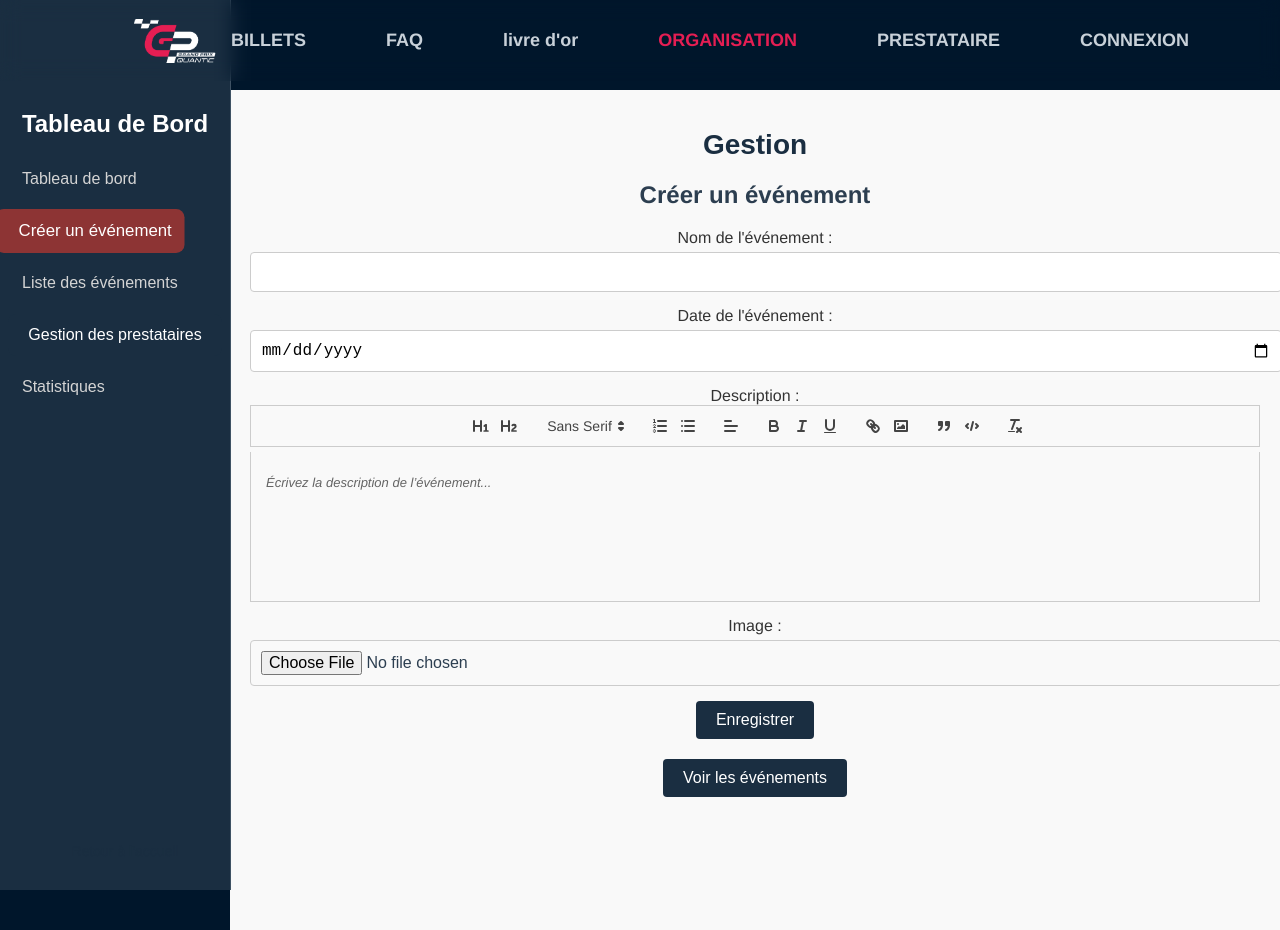
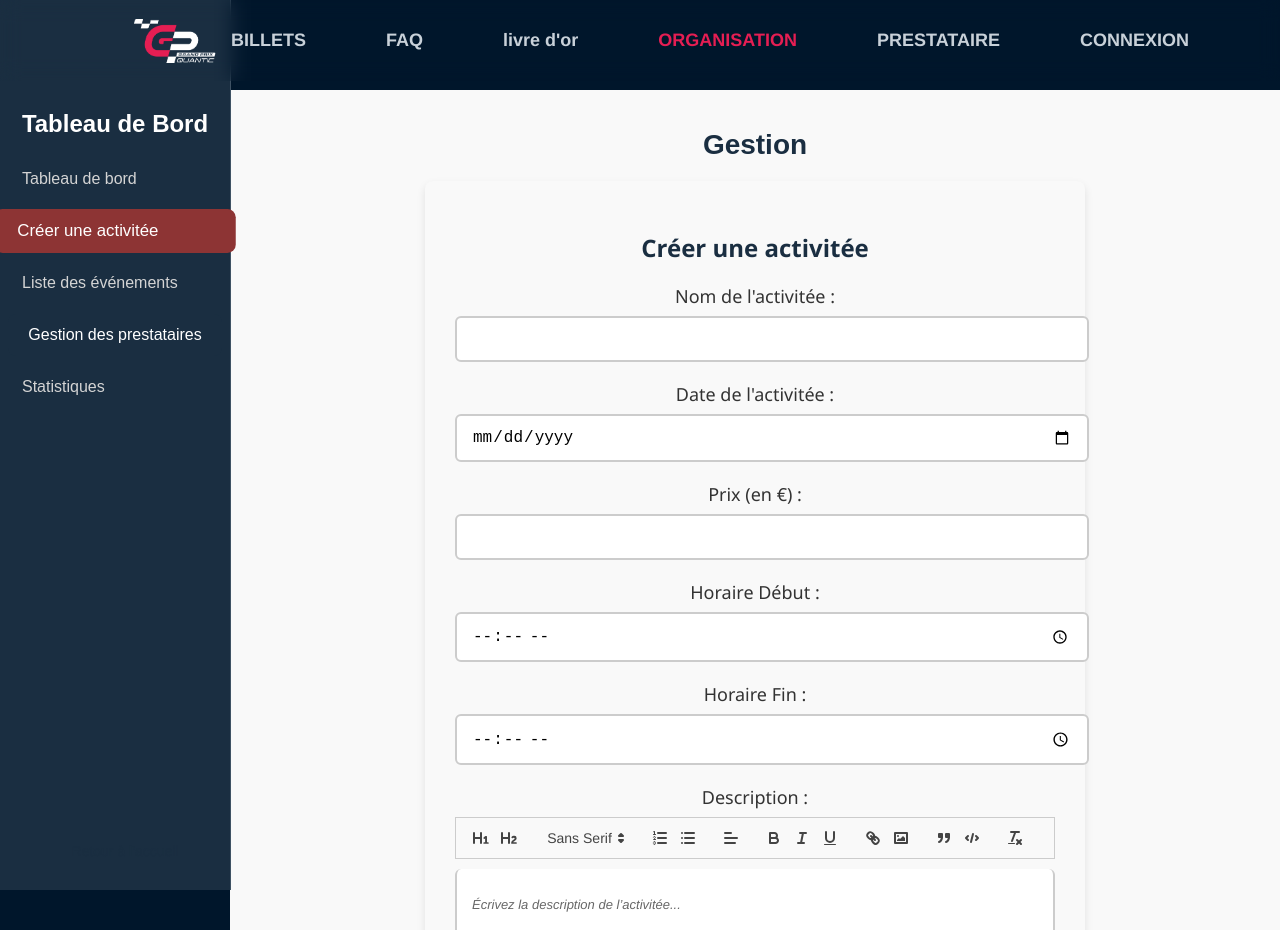
Before and after one commit to SemihAslan123/QuanticGP, a Vue app: page /organisation in a window 1280 px wide. Built offline with nearby package versions, Linux system fonts and the light colour scheme; a web font is replaced by a local one.

Commit message:
Modification actrivitée

```diff
--- a/src/styles/OrganisationPage.css
+++ b/src/styles/OrganisationPage.css
@@ -110,44 +110,90 @@ body, html {
     color: #1a2e41;
     font-family: "Goldman", sans-serif;
 }
-
 /* ========================= Formulaire d'événements ========================= */
 
+.event-form-orga {
+    background-color: #f9f9f9;
+    padding: 30px;
+    border-radius: 8px;
+    box-shadow: 0 4px 8px rgba(0, 0, 0, 0.1);
+    width: 100%;
+    max-width: 600px;
+    margin: 0 auto;
+    font-family: 'Segoe UI', Tahoma, Geneva, Verdana, sans-serif;
+}
+
+.event-form-orga h2 {
+    font-size: 24px;
+    color: #1a2e41;
+    text-align: center;
+    margin-bottom: 20px;
+}
+
 .event-form-orga .form-group-orga {
-    margin-bottom: 15px;
+    margin-bottom: 20px;
 }
 
 .event-form-orga label {
-    font-size: 16px;
+    font-size: 18px;
     color: #333;
+    display: block;
+    margin-bottom: 8px;
 }
 
 .event-form-orga input[type="text"],
 .event-form-orga input[type="date"],
-.event-form-orga input[type="file"] {
+.event-form-orga input[type="number"],
+.event-form-orga input[type="time"],
+.event-form-orga input[type="file"],
+.event-form-orga textarea {
     width: 100%;
-    padding: 10px;
-    margin-top: 5px;
-    border: 1px solid #ccc;
-    border-radius: 4px;
+    padding: 12px 15px;
+    border: 2px solid #ccc;
+    border-radius: 6px;
     font-size: 16px;
+    background-color: #fff;
+    transition: border-color 0.3s ease-in-out;
+}
+
+.event-form-orga input[type="text"]:focus,
+.event-form-orga input[type="date"]:focus,
+.event-form-orga input[type="number"]:focus,
+.event-form-orga input[type="time"]:focus,
+.event-form-orga input[type="file"]:focus,
+.event-form-orga textarea:focus {
+    border-color: #1a2e41;
+    outline: none;
 }
 
 .event-form-orga .editor-container-orga {
-    border: 1px solid #ccc;
+    border: 2px solid #ccc;
     min-height: 150px;
-    padding: 10px;
-    margin-top: 5px;
+    padding: 15px;
+    margin-top: 10px;
+    border-radius: 6px;
+    background-color: #fff;
+    transition: border-color 0.3s ease-in-out;
+}
+
+.event-form-orga .editor-container-orga:focus {
+    border-color: #1a2e41;
+}
+
+textarea {
+    resize: vertical;
 }
 
 button {
-    padding: 10px 20px;
+    padding: 12px 25px;
     background-color: #1a2e41;
     color: white;
     border: none;
-    border-radius: 4px;
+    border-radius: 6px;
     cursor: pointer;
-    font-size: 16px;
+    font-size: 18px;
+    width: 100%;
+    transition: background-color 0.3s ease-in-out;
 }
 
 button:hover {
@@ -161,6 +207,65 @@ button:focus {
 button[type="submit"]:disabled {
     background-color: #ccc;
     cursor: not-allowed;
+}
+
+button[type="submit"]:disabled:hover {
+    background-color: #ccc;
+}
+
+/* Style des messages d'erreur (si nécessaire) */
+.event-form-orga .error-message {
+    color: #e74c3c;
+    font-size: 14px;
+    margin-top: 5px;
+}
+
+/* Limiter la taille de l'image */
+.event-form-orga img {
+    max-width: 100%;
+    height: auto;
+    margin-top: 10px;
+    border-radius: 8px;
+}
+
+/* Limiter le champ du prix à un format correct */
+.event-form-orga input[type="number"] {
+    -moz-appearance: textfield; /* Désactive les flèches sur certains navigateurs */
+}
+
+.event-form-orga input[type="number"]::-webkit-outer-spin-button,
+.event-form-orga input[type="number"]::-webkit-inner-spin-button {
+    -webkit-appearance: none;
+    margin: 0;
+}
+
+/* Amélioration des boutons de navigation */
+.event-form-orga .actions-orga {
+    display: flex;
+    justify-content: center;
+    margin-top: 20px;
+}
+
+.event-form-orga .actions-orga button {
+    margin-top: 10px;
+    padding: 10px 20px;
+    background-color: #1a2e41;
+    color: white;
+    border: none;
+    border-radius: 6px;
+    font-size: 16px;
+    cursor: pointer;
+    width: 100%;
+    max-width: 180px;
+    transition: background-color 0.3s ease-in-out;
+}
+
+.event-form-orga .actions-orga button:hover {
+    background-color: #2a3e58;
+}
+
+.event-form-orga .actions-orga button:focus {
+    outline: none;
 }
 
 /* ========================= Liste des événements ========================= */
--- a/src/views/OrganisationView.vue
+++ b/src/views/OrganisationView.vue
@@ -19,11 +19,11 @@
           </li>
           <li>
             <button
-                @click="currentSection = 'event'"
+                @click="resetClick"
                 :class="currentSection === 'event' ? 'active' : ''"
                 class="sidebar-item-orga"
             >
-              <i class="icon-event"></i> Créer un événement
+              <i class="icon-event"></i> Créer une activitée
             </button>
           </li>
           <li>
@@ -77,15 +77,27 @@
       </section>
 
       <section v-if="currentSection === 'event'" class="event-form-orga">
-        <h2>Créer un événement</h2>
+        <h2>Créer une activitée</h2>
         <form @submit.prevent="saveEvent">
           <div class="form-group-orga">
-            <label>Nom de l'événement :</label>
+            <label>Nom de l'activitée :</label>
             <input type="text" v-model="courseName" required />
           </div>
           <div class="form-group-orga">
-            <label>Date de l'événement :</label>
+            <label>Date de l'activitée :</label>
             <input type="date" v-model="eventDate" required />
+          </div>
+          <div class="form-group-orga">
+            <label>Prix (en €) :</label>
+            <input type="number" v-model="eventPrice" required />
+          </div>
+          <div class="form-group-orga">
+            <label>Horaire Début :</label>
+            <input type="time" v-model="horaireDebut" required />
+          </div>
+          <div class="form-group-orga">
+            <label>Horaire Fin :</label>
+            <input type="time" v-model="horaireFin" required />
           </div>
           <div class="form-group-orga">
             <label>Description :</label>
@@ -98,19 +110,30 @@
           </div>
           <button type="submit">Enregistrer</button>
           <div class="actions-orga">
-            <button v-if="currentSection !== 'events'" @click="showEvents">Voir les événements</button>
+            <button v-if="currentSection !== 'events'" @click="showEvents">Voir les activitées</button>
           </div>
         </form>
       </section>
 
       <section v-if="currentSection === 'events'" class="events-orga">
-        <h2>Liste des événements</h2>
+        <h2>Liste des activitées</h2>
         <div v-if="events.length > 0" class="events-grid-orga">
           <div v-for="event in events" :key="event.id" class="event-card-orga">
             <img :src="event.image" alt="Image de l'événement" class="event-image-orga" v-if="event.image" />
             <h3 class="event-name-orga">{{ event.name }}</h3>
             <p class="event-date-orga">{{ new Date(event.date).toLocaleDateString() }}</p>
-            <p class="event-description-orga">{{ event.description }}</p>
+
+            <p class="event-time-orga">
+              <strong>Horaire :</strong>
+              {{ event.heure_debut }} - {{ event.heure_fin }}
+            </p>
+
+            <p class="event-price-orga">
+              <strong>Prix :</strong> {{ event.prix }} €
+            </p>
+            <p class="event-description-orga">
+              <strong>Description :</strong> {{ event.description }}
+            </p>
 
             <!-- Modifier et Supprimer -->
             <div class="event-actions-orga">
@@ -120,9 +143,9 @@
           </div>
         </div>
         <div v-else>
-          <p>Aucun événement trouvé.</p>
+          <p>Aucune activitée trouvé.</p>
         </div>
-        <button @click="goBackToCreateEvent" class="button-back-orga">Retour à la création d'événement</button>
+        <button @click="goBackToCreateEvent" class="button-back-orga">Retour à la création d'activitée</button>
       </section>
 
 
@@ -295,6 +318,9 @@ export default {
       dropdownVisible: false,
       courseName: '',
       eventDate: '',
+      eventPrice: null,
+      horaireDebut: '',
+      horaireFin: '',
       eventDescription: '',
       eventImage: null,
       events: [], // Liste des événements récupérés
@@ -313,7 +339,7 @@ export default {
 
     this.quillEditor = new Quill(this.$refs.editorContainer, {
       theme: 'snow',
-      placeholder: 'Écrivez la description de l’événement...',
+      placeholder: 'Écrivez la description de l’activitée...',
       modules: {
         toolbar: [
           [{ header: '1' }, { header: '2' }, { font: [] }],
@@ -341,7 +367,7 @@ export default {
         // Filtre par type
         const matchesFilter = !this.selectedFilter || prestataire.type_utilisateur === this.selectedFilter;
 
-        // Filtre par recherche (nom ou email)
+        // Filtre par nom ou email
         const matchesSearch =
             prestataire.nom_utilisateur.toLowerCase().includes(this.searchQuery.toLowerCase()) ||
             prestataire.mail_utilisateur.toLowerCase().includes(this.searchQuery.toLowerCase());
@@ -400,14 +426,14 @@ export default {
     },
 
     async deleteEvent(eventId) {
-      if (confirm("Êtes-vous sûr de vouloir supprimer cet événement ?")) {
+      if (confirm("Êtes-vous sûr de vouloir supprimer cet activitée ?")) {
         try {
           await axios.delete(`http://localhost:3001/organisation/events/${eventId}`);
-          alert("Événement supprimé avec succès.");
+          alert("Activitée supprimé avec succès.");
           this.showEvents();
         } catch (error) {
           console.error("Erreur lors de la suppression :", error);
-          alert("Erreur lors de la suppression de l'événement.");
+          alert("Erreur lors de la suppression de l'activitée.");
         }
       }
     },
@@ -428,8 +454,8 @@ export default {
         this.events = response.data; // Enregistrer les événements dans la variable `events`
         this.currentSection = 'events'; // Afficher la section des événements
       } catch (error) {
-        console.error("Erreur lors de la récupération des événements :", error);
-        alert("Erreur lors de la récupération des événements.");
+        console.error("Erreur lors de la récupération des activitées :", error);
+        alert("Erreur lors de la récupération des activitées.");
       }
     },
     goBackToCreateEvent() {
@@ -439,7 +465,7 @@ export default {
         this.dellEditor();
         this.quillEditor = new Quill(this.$refs.editorContainer, {
           theme: 'snow',
-          placeholder: 'Écrivez la description de l’événement...',
+          placeholder: 'Écrivez la description de l’activitée...',
           modules: {
             toolbar: [
               [{header: '1'}, {header: '2'}, {font: []}],
@@ -455,8 +481,13 @@ export default {
       });
     },
 
+    resetClick() {
+      this.currentSection = 'event';
+      this.goBackToCreateEvent();
+    },
+
     async saveEvent() {
-      if (!this.courseName || !this.eventDate || !this.quillEditor.getText().trim() || !this.eventImage) {
+      if (!this.courseName || !this.eventDate || !this.horaireDebut || !this.horaireFin || !this.eventPrice || !this.quillEditor.getText().trim() || !this.eventImage) {
         alert("Veuillez remplir tous les champs avant de sauvegarder.");
         return;
       }
@@ -465,6 +496,9 @@ export default {
       const eventData = {
         courseName: this.courseName,
         eventDate: this.eventDate,
+        horaireDebut: this.horaireDebut,
+        horaireFin: this.horaireFin,
+        eventPrice: this.eventPrice,
         eventDescription: eventDescription,
         eventImage: this.eventImage,
       };
@@ -488,6 +522,7 @@ export default {
         alert("Erreur lors de l'enregistrement de l'événement.");
       }
     },
+
     handleFileUpload(event) {
       const file = event.target.files[0];
       if (file) {
@@ -501,6 +536,9 @@ export default {
     resetForm() {
       this.courseName = '';
       this.eventDate = '';
+      this.horaireDebut = '';
+      this.horaireFin = '';
+      this.eventPrice = null;
       this.quillEditor.setText('');
       this.eventImage = null;
     },
```
Also changed, not shown: 2 other files (tests, documents, lock files or other folders).
